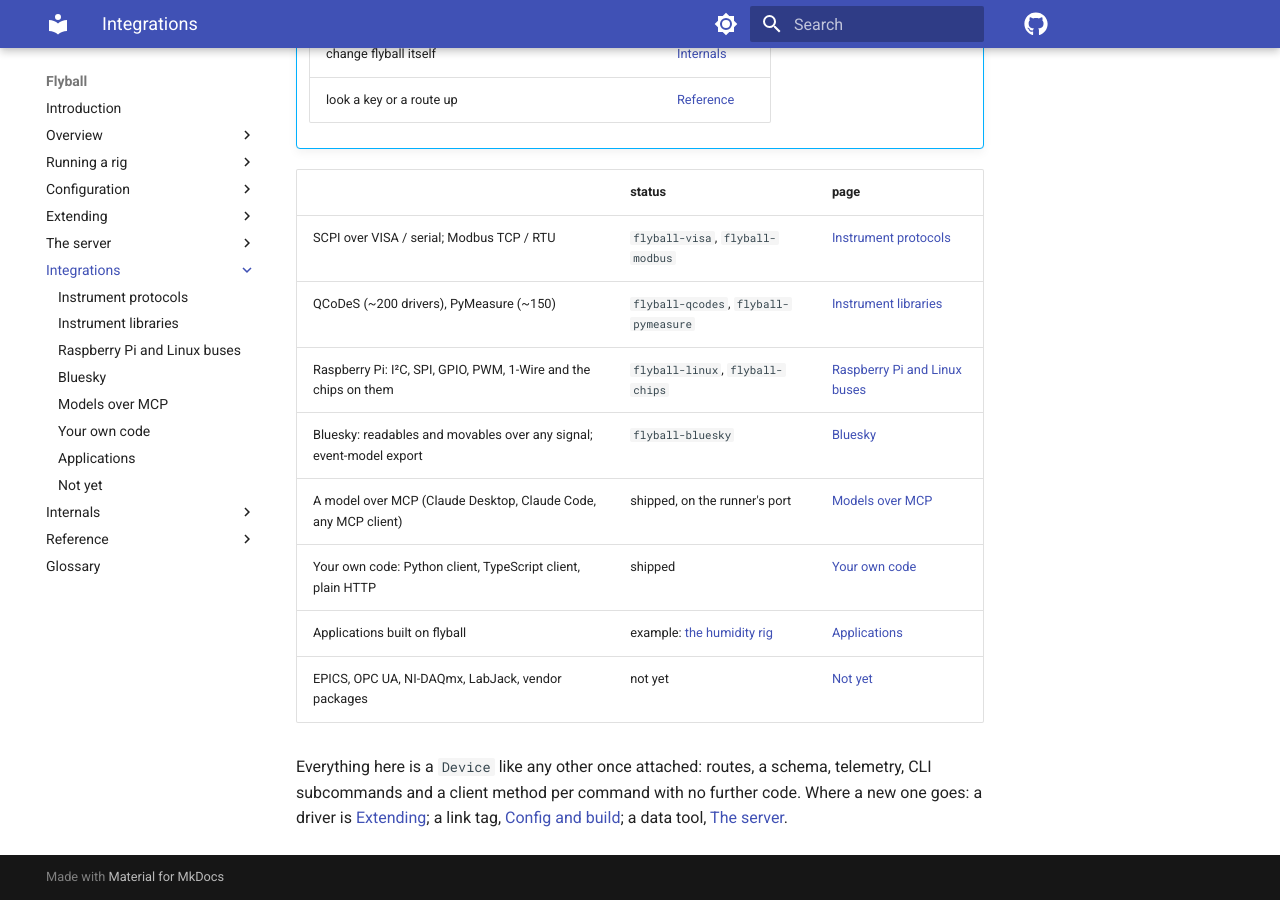
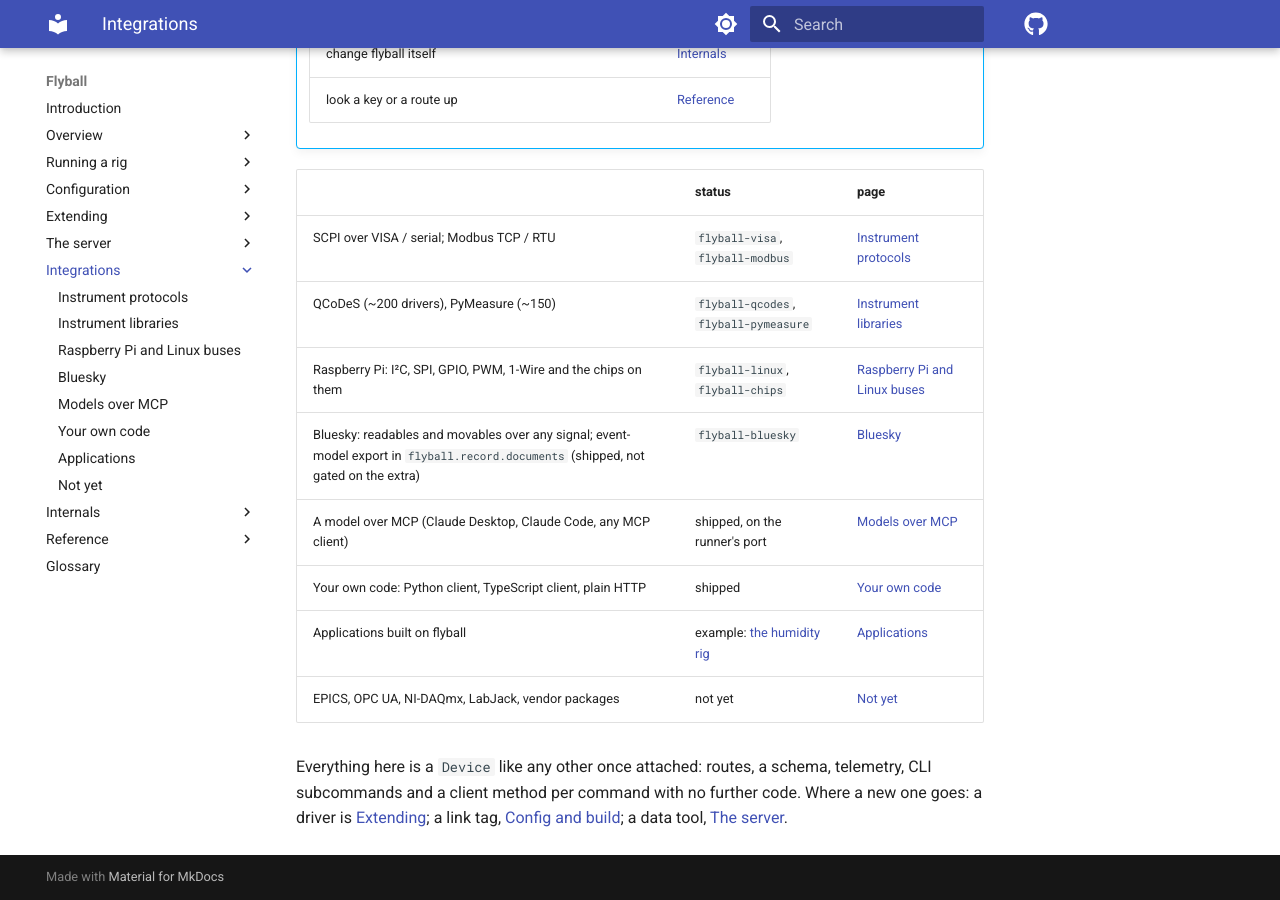
Before and after one commit to bengineer42/flyball, an MkDocs documentation site: the page built from book/src/5-integrations/index.md, in a window 1280 px wide and 900 px high, scrolled down 565 px. Built offline with MkDocs 1.6.1 and Material for MkDocs 9.7.7, drawn with Linux system fonts in a browser that asks for light colours; comment, search, counter and statistics services are not loaded; the version menu is left out.

Commit message:
bluesky, book: correct the description line and where export lives
flyball-bluesky's pyproject description overstated it: the classifier
stays (Ben's call), but the wording becomes "Readable/Movable adapters
for Bluesky plans" -- the package is duck-typed against
bluesky.protocols and never imports bluesky itself. 5-integrations/
index.md said event-model export came with the extra; it's
flyball.record.documents, shipped in the core engine regardless.

Co-Authored-By: Claude Opus 5.5 (1M context) <noreply@anthropic.com>

```diff
--- a/book/src/5-integrations/index.md
+++ b/book/src/5-integrations/index.md
@@ -18,7 +18,7 @@
 | SCPI over VISA / serial; Modbus TCP / RTU | `flyball-visa`, `flyball-modbus` | [Instrument protocols](protocols.md) |
 | QCoDeS (~200 drivers), PyMeasure (~150) | `flyball-qcodes`, `flyball-pymeasure` | [Instrument libraries](libraries.md) |
 | Raspberry Pi: I²C, SPI, GPIO, PWM, 1-Wire and the chips on them | `flyball-linux`, `flyball-chips` | [Raspberry Pi and Linux buses](linux.md) |
-| Bluesky: readables and movables over any signal; event-model export | `flyball-bluesky` | [Bluesky](bluesky.md) |
+| Bluesky: readables and movables over any signal; event-model export in `flyball.record.documents` (shipped, not gated on the extra) | `flyball-bluesky` | [Bluesky](bluesky.md) |
 | A model over MCP (Claude Desktop, Claude Code, any MCP client) | shipped, on the runner's port | [Models over MCP](models.md) |
 | Your own code: Python client, TypeScript client, plain HTTP | shipped | [Your own code](code.md) |
 | Applications built on flyball | example: [the humidity rig](https://bengineer42.github.io/humctrl/) | [Applications](applications.md) |
```
Also changed, not shown: 1 other file.
